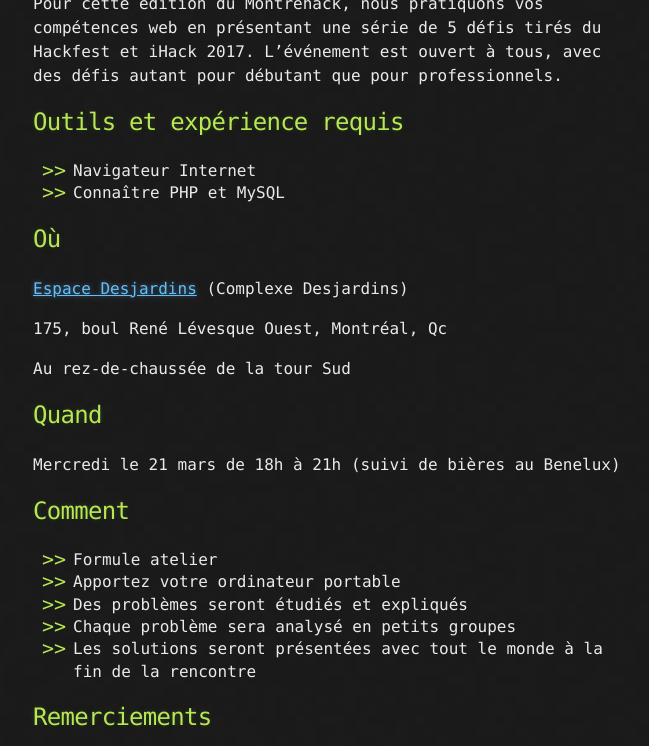
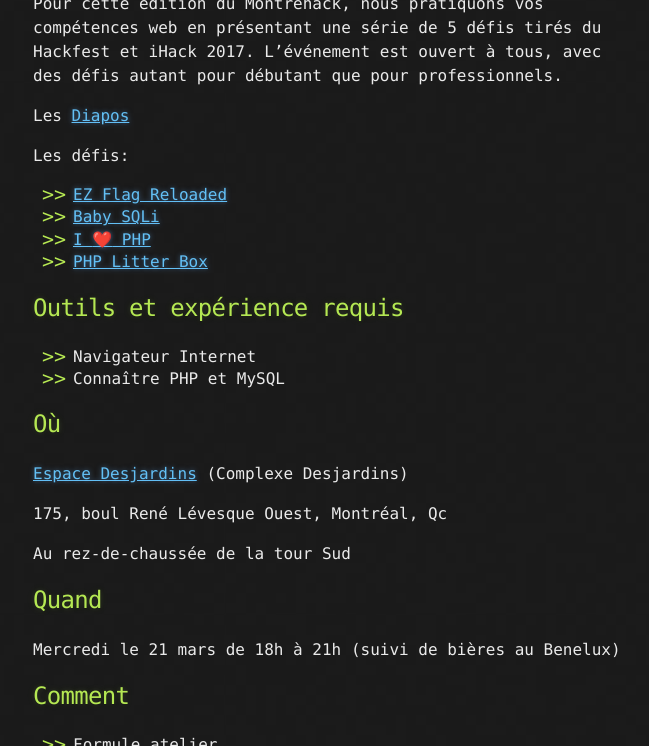
Before and after one commit to montrehack/montrehack.github.com, a Jekyll site: the page built from _posts/2018-03-21-Hackfest-iHack-2017-Web-Challenges.md, in a window 1280 px wide and 900 px high, scrolled down 828 px, cut to the strip 154-900 px from the top of the window. Shown: the whole strip, without its empty margins (307-956 px from the left). Built offline with Jekyll 4.4.1, drawn with Linux system fonts in a browser that asks for light colours; emoji names are drawn with the system emoji font; comment, search, counter and statistics services are not loaded; some of the changed text lies outside the part shown.

Commit message:
March 2018: added link to slides and challenges

```diff
--- a/_posts/2018-03-21-Hackfest-iHack-2017-Web-Challenges.md
+++ b/_posts/2018-03-21-Hackfest-iHack-2017-Web-Challenges.md
@@ -20,6 +20,14 @@ Pour cette édition du Montréhack, nous pratiquons vos compétences web
 en présentant une série de 5 défis tirés du Hackfest et iHack 2017.
 L'événement est ouvert à tous, avec des défis autant pour débutant
 que pour professionnels.
+
+Les [Diapos](https://docs.google.com/presentation/d/12ZF2K5AR4m3mmOspccXZJugGxQ0le2OByvJZBffcl_s/present?token=AC4w5VjIyDxDFYUXLcK_sHjxnKX65Pkzlg:1521668194416&includes_info_params=1#slide=id.p)
+
+Les défis:
+* [EZ Flag Reloaded](http://challenge.montrehack.ca:17000)
+* [Baby SQLi](http://challenge.montrehack.ca:16000)
+* [I :heart: PHP](http://challenge.montrehack.ca:20000)
+* [PHP Litter Box](http://challenge.montrehack.ca:22000)
 
 ## Outils et expérience requis
 
@@ -69,6 +77,14 @@ presenting a series of 5 challenges taken from Hackfest and iHack 2017.
 The event is open to everything, with challenges for both beginners and
 professionals alike.
 
+The [Slides](https://docs.google.com/presentation/d/12ZF2K5AR4m3mmOspccXZJugGxQ0le2OByvJZBffcl_s/present?token=AC4w5VjIyDxDFYUXLcK_sHjxnKX65Pkzlg:1521668194416&includes_info_params=1#slide=id.p)
+
+The challenges:
+* [EZ Flag Reloaded](http://challenge.montrehack.ca:17000)
+* [Baby SQLi](http://challenge.montrehack.ca:16000)
+* [I :heart: PHP](http://challenge.montrehack.ca:20000)
+* [PHP Litter Box](http://challenge.montrehack.ca:22000)
+
 ## Tools and Experience Required
 
 * a Web Browser
```
Also changed, not shown: index.md (+1 -5 lines).
